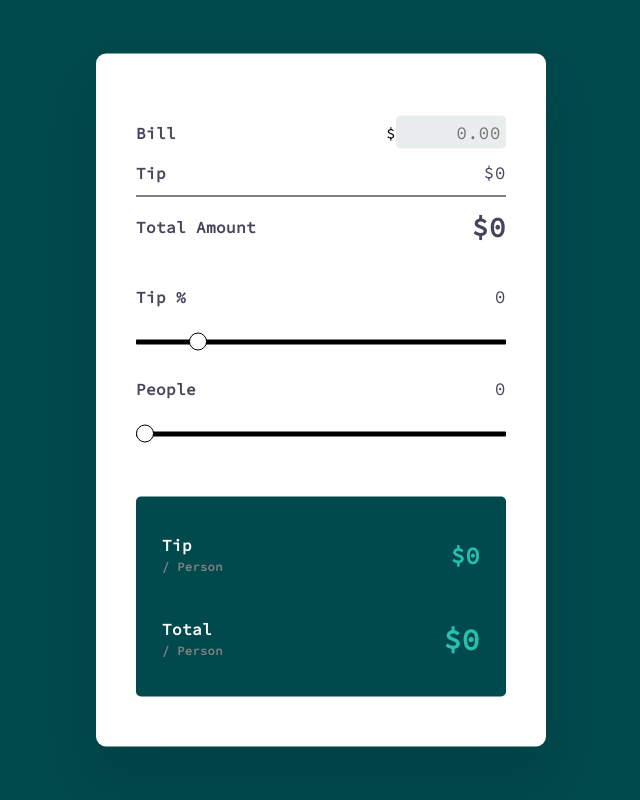
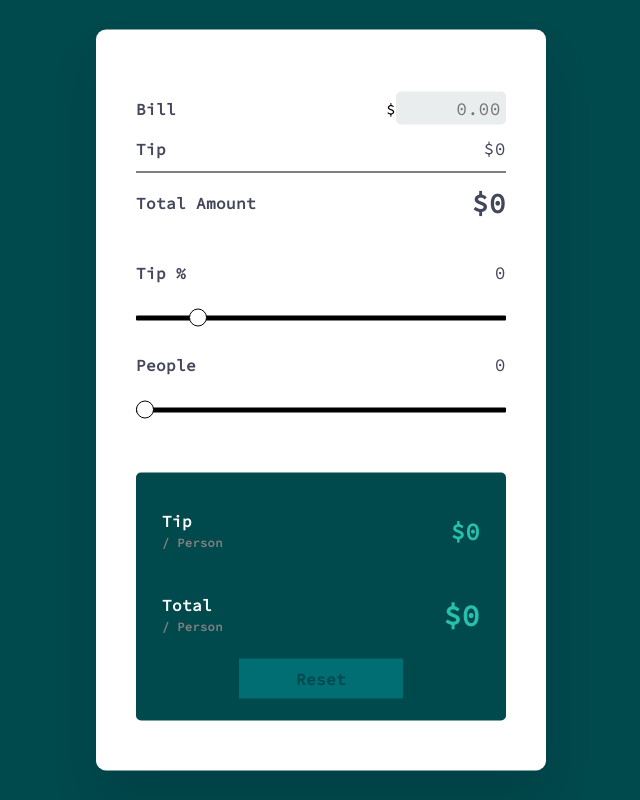
Before and after one commit to thisisnotdevin/tip-cal, a plain HTML site: page src/index.html in a window 1280 px wide. Shown: the whole page, without its empty margins (319-959 px from the left). Drawn offline with Linux system fonts and the light colour scheme.

Commit message:
added colros

```diff
--- a/src/index.html
+++ b/src/index.html
@@ -79,8 +79,13 @@
                     $0
                 </span>
             </div>
+            <div class="reset-button">
+                <button id="reset">Reset</button>
+            </div>
         </section>
+
     </div>
+
     <script src="script.js"></script>
 </body>
 </html>
--- a/src/script.js
+++ b/src/script.js
@@ -37,5 +37,9 @@ function calculateTip(){
     document.getElementById("tip-per-person").textContent = `\$ ${tipPerPerson}`;
     document.getElementById("total-per-person").textContent = `\$ ${totalPerPerson}`;
 }
-
+const resetButton = document.getElementById('reset');
+resetButton.addEventListener('click', () => {
+    billInput.value = '0.00';
+    calculateTip();
+});
 calculateTip();
--- a/src/style.css
+++ b/src/style.css
@@ -82,7 +82,35 @@ input[type=number] {
     color: black;
 
 }
+.reset-button {
+  display: flex;
+  justify-content: center;
+  align-items: center;
+  height: 32px;
+  cursor: pointer;
+  margin-bottom: 1rem;
+}
 
+.reset-button #reset {
+  position: relative;
+  padding: 3% 18% 3% 18%;
+  background-color: #016e74;
+  border: none;
+  cursor: pointer;
+  font-size: 16px;
+  font-weight: bold;
+  color: #00494d;
+
+  /* Hover effect */
+  transition: background-color 0.3s ease;
+}
+
+
+
+.reset-button #reset:active {
+  transform: translateY(1px);
+  background-color: #015e63;
+}
 
 hr{
     border: none;
```
